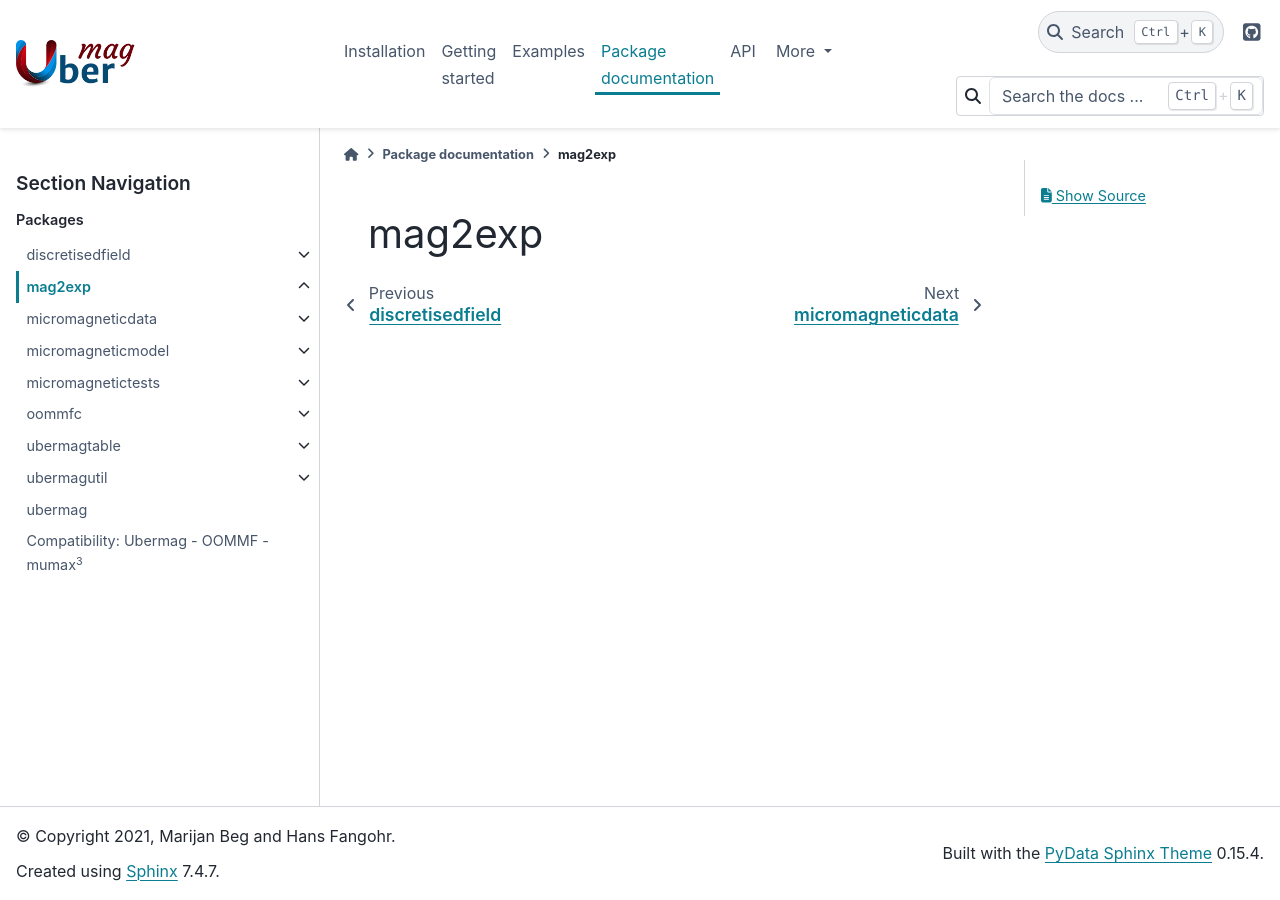
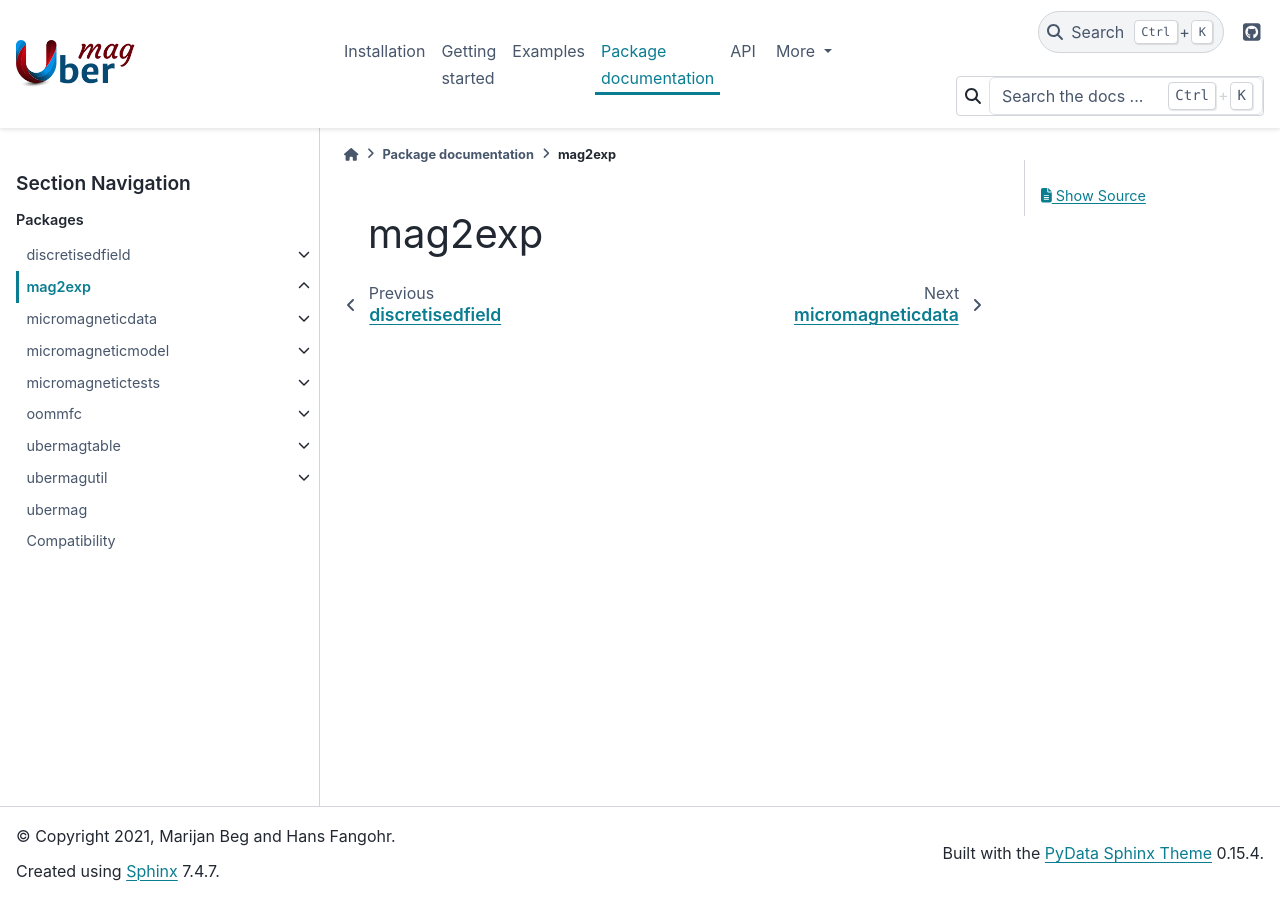
Before and after one commit to ubermag/ubermag.github.io, a Sphinx documentation site: the page built from source/documentation/mag2exp.rst, in a window 1280 px wide. Built offline with Sphinx 7.4.7 and the PyData theme 0.15.4, drawn with Linux system fonts in a browser that asks for light colours; pages that are not in the unit, such as notebooks, are missing from menus; some of the changed lines change nothing that is shown.

Commit message:
Short title in toctree

```diff
--- a/source/documentation/index.rst
+++ b/source/documentation/index.rst
@@ -9,7 +9,7 @@ introduction into all the packages inside ``ubermag``.
 
 Different calculators (OOMMF and mumax\ :sup:`3`) support different feature sets. The
 :doc:`features` page gives an overview over the different features. It also
-lists compatible versions for `ubermag` and `OOMMF`
+lists compatible versions for Ubermag, and OOMMF, and mumax\ :sup:`3`.
 
 .. toctree::
     :maxdepth: 1
@@ -25,7 +25,7 @@ lists compatible versions for `ubermag` and `OOMMF`
     ubermagtable
     ubermagutil
     ubermag
-    features
+    Compatibility <features>
 
 All packages are licensed under: |license|
 
```
